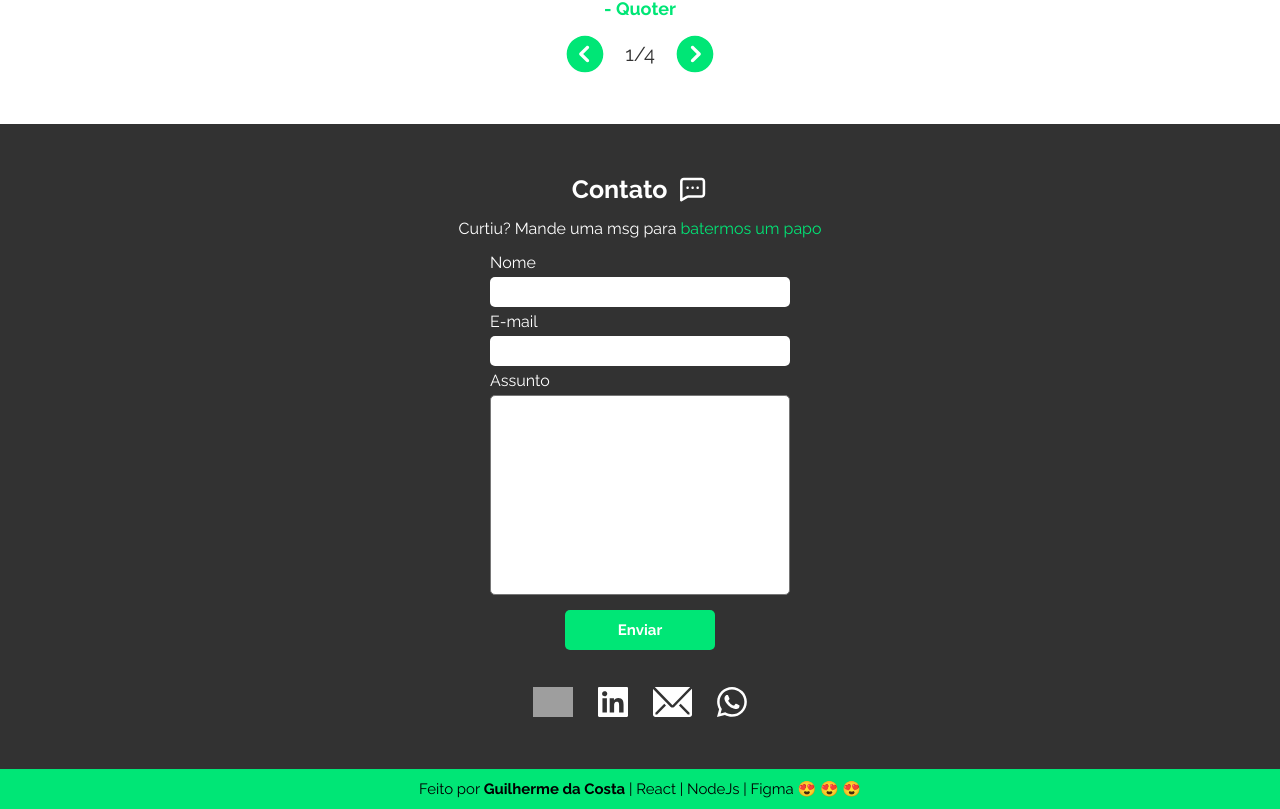
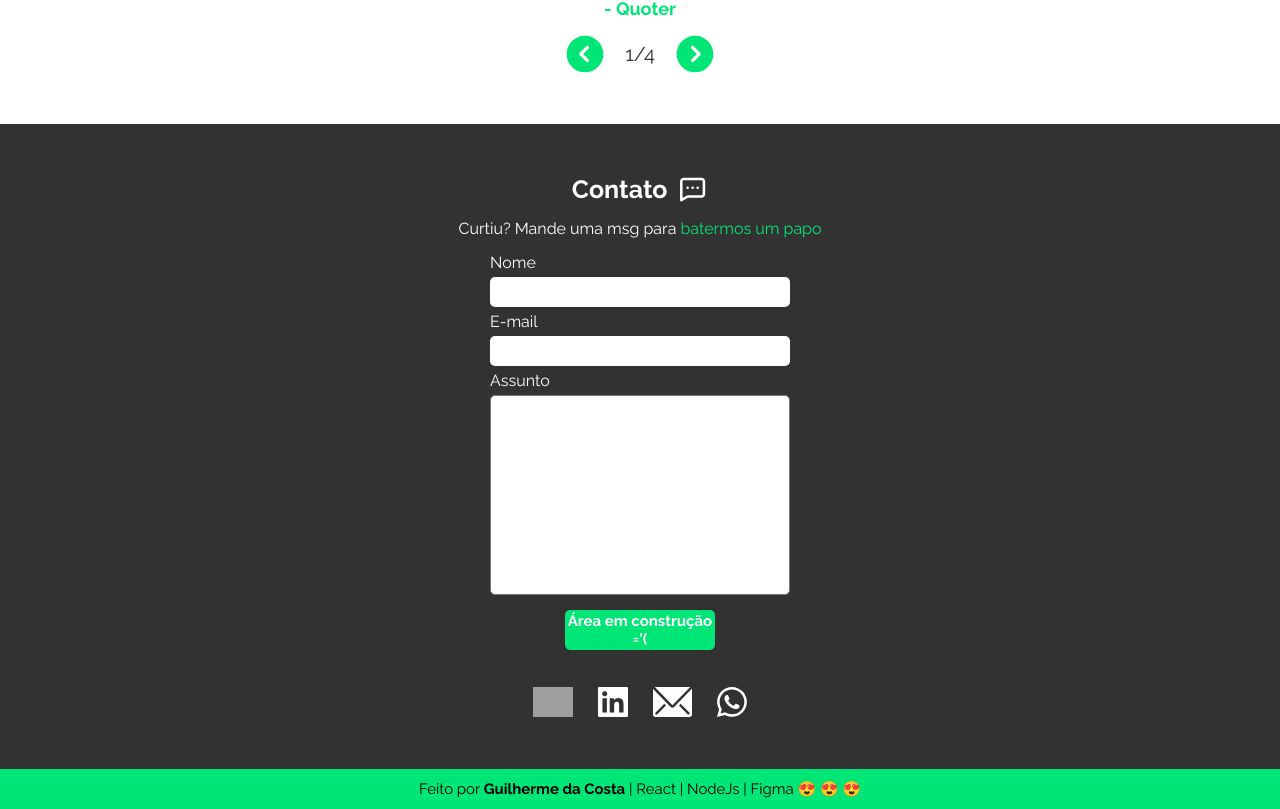
Before and after one commit to guiidc/portifolio2, a React (Create React App) app: page / in a window 1280 px wide. Shown: the part 1873-2682 px from the top of the page. Built offline with nearby package versions, Linux system fonts and the light colour scheme; no server answers; grey boxes are pictures that could not be loaded.

Commit message:
insere mensagem de area em construção no botão da sessão de contato'

```diff
--- a/src/components/Contact.jsx
+++ b/src/components/Contact.jsx
@@ -15,7 +15,7 @@ function Contact() {
         <input type="text" />
         <span>Assunto</span>
         <textarea style={ { resize: "none" } }/>
-        <button className="send-btn">Enviar</button>
+        <button className="send-btn">{'Área em construção =\'('}</button>
       </div>
       <div className="hero-links">
         <a href="https://github.com/guiidc"><img src="./icons/github.svg" alt="github" /></a>
```
